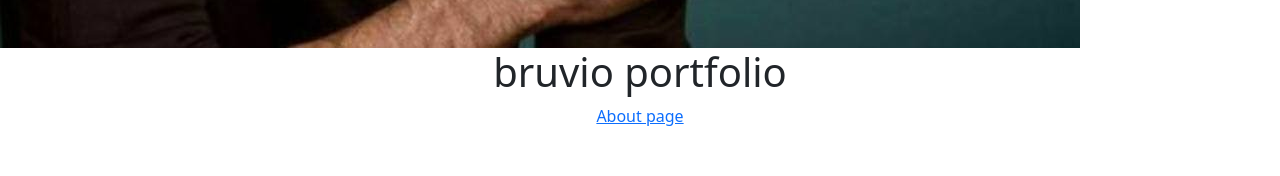
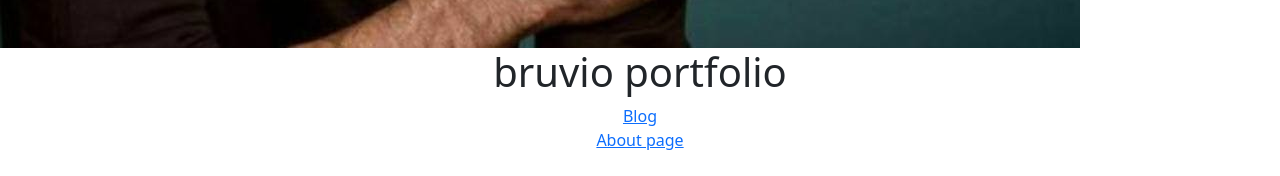
Before and after one commit to bruvio/Django-portfolio, a Django app: page / in a window 1280 px wide. Shown: the part 1554-1730 px from the top of the page. Before the commit the page ends 1680 px from the top, so only its background shows below. Run offline with Django 3.2, Linux system fonts and the light colour scheme; data that the repository does not hold is empty.

Commit message:
adding blog link into home

```diff
--- a/personal_portfolio/urls.py
+++ b/personal_portfolio/urls.py
@@ -25,7 +25,7 @@ urlpatterns = [
     path("", views.home, name="home"),
     path("about/", views.about, name="about"),
     path("admin/", admin.site.urls),
-    path("blog/", include("blog.urls")),
+    path("blog/", include("blog.urls"), name="blog"),
 ]
 
 urlpatterns += static(settings.MEDIA_URL, document_root=settings.MEDIA_ROOT)
--- a/portfolio/templates/portfolio/home.html
+++ b/portfolio/templates/portfolio/home.html
@@ -1,4 +1,6 @@
 <link href="https://cdn.jsdelivr.net/npm/bootstrap@5.0.2/dist/css/bootstrap.min.css" rel="stylesheet" integrity="sha384-EVSTQN3/azprG1Anm3QDgpJLIm9Nao0Yz1ztcQTwFspd3yD65VohhpuuCOmLASjC" crossorigin="anonymous">
+
+
 
 {% load static %}
 
@@ -10,6 +12,8 @@
 
 <div class="container text-center">
     <h1>bruvio portfolio</h1>
+    <a href="{% url 'blog:all_blogs' %}">Blog</a>
+    <br>
     <a href="{% url 'about' %}">About page</a>
     <br>
     <br>
```
